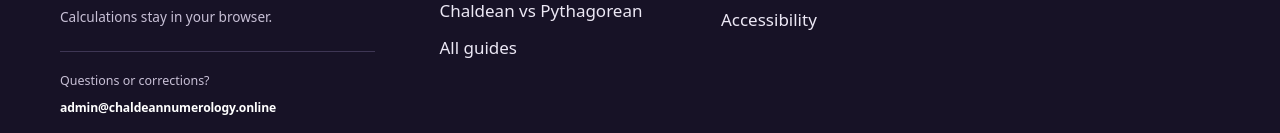
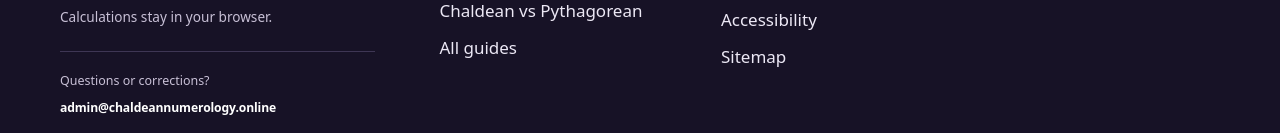
Before and after one commit to arslanwebx/chaldean-numerology-calculator, a Next.js app: page / in a window 1280 px wide. Shown: the part 7261-7394 px from the top of the page. Built offline with nearby package versions, Linux system fonts and the light colour scheme; no server answers.

Commit message:
Update site-chrome.tsx

```diff
--- a/src/components/site-chrome.tsx
+++ b/src/components/site-chrome.tsx
@@ -8,7 +8,7 @@ export function Header() {
 }
 
 const guides = [["Calculator", "/#calculator"], ["Chaldean numerology chart", "/chaldean-numerology-chart/"], ["Number meanings 1 to 9", "/numerology-number-meanings/"], ["Chaldean vs Pythagorean", "/chaldean-vs-pythagorean-numerology/"], ["All guides", "/blog/"]] as const;
-const sitePages = [["About", "/about/"], ["Arslan Ejaz, author", "/author/arslan-ejaz/"], ["Contact", "/contact/"], ["Editorial policy", "/editorial-policy/"], ["Accessibility", "/accessibility/"]] as const;
+const sitePages = [["About", "/about/"], ["Arslan Ejaz, author", "/author/arslan-ejaz/"], ["Contact", "/contact/"], ["Editorial policy", "/editorial-policy/"], ["Accessibility", "/accessibility/"], ["Sitemap", "/sitemap.xml"]] as const;
 const policies = [["Privacy policy", "/privacy-policy/"], ["Terms and conditions", "/terms-and-conditions/"], ["Disclaimer", "/disclaimer/"], ["Cookie policy", "/cookie-policy/"]] as const;
 
 function FooterLinks({ links }: { links: readonly (readonly [string, string])[] }) {
```
